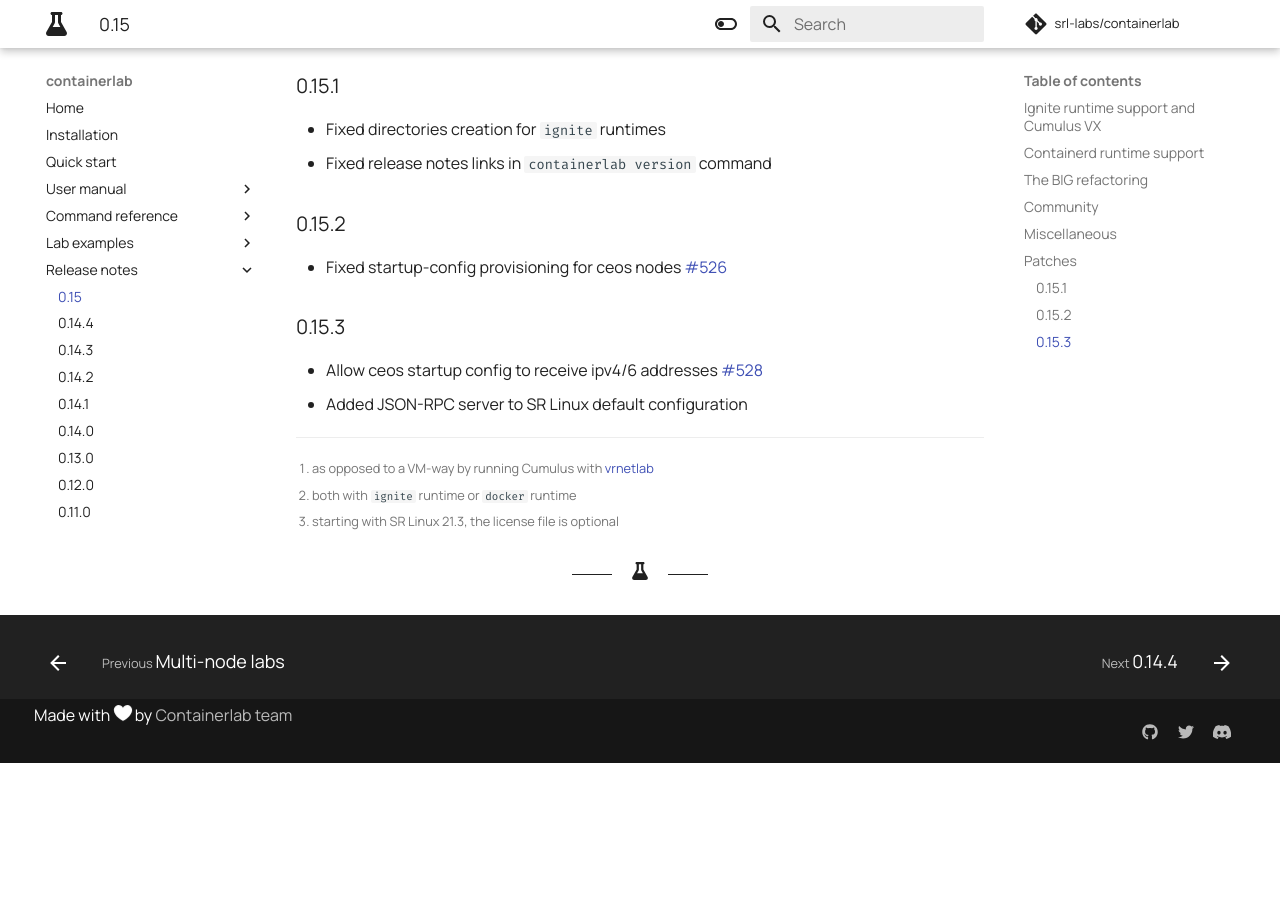
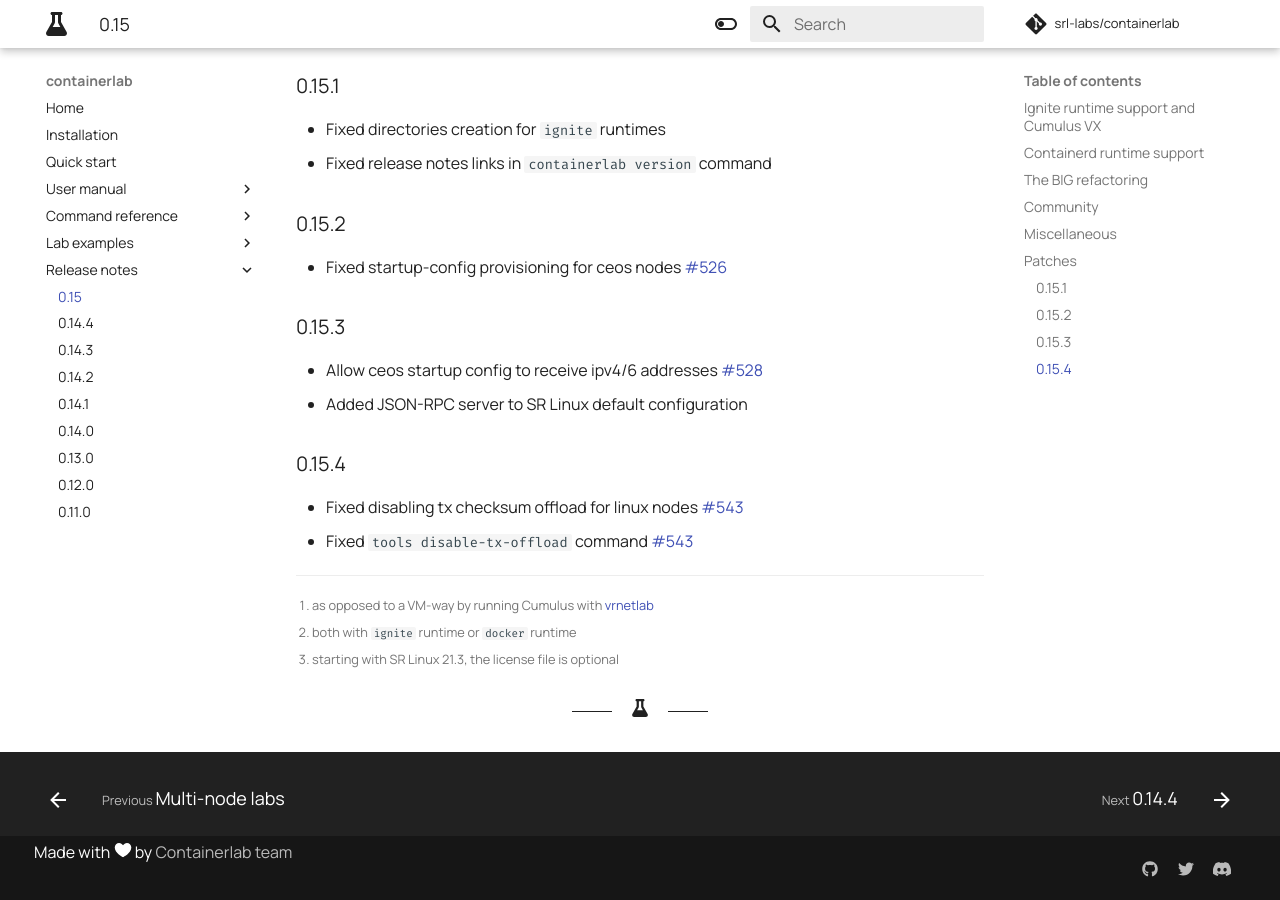
Before and after one commit to srl-labs/containerlab, an MkDocs documentation site: the page built from docs/rn/0.15.md, in a window 1280 px wide and 900 px high, scrolled down 1840 px. Built offline with MkDocs 1.6.1 and Material for MkDocs 9.7.7, drawn with Linux system fonts in a browser that asks for light colours; comment, search, counter and statistics services are not loaded; before the commit the page ends 2603 px from its top, so only the background shows below that.

Commit message:
patch 0.15.4 release notes

```diff
--- a/docs/rn/0.15.md
+++ b/docs/rn/0.15.md
@@ -50,6 +50,10 @@ With that in mind we launched the containerlab's own [discord server](https://di
 * Allow ceos startup config to receive ipv4/6 addresses  [#528](https://github.com/srl-labs/containerlab/issues/528)
 * Added JSON-RPC server to SR Linux default configuration
 
+### 0.15.4
+* Fixed disabling tx checksum offload for linux nodes [#543](https://github.com/srl-labs/containerlab/issues/543)
+* Fixed `tools disable-tx-offload` command [#543](https://github.com/srl-labs/containerlab/issues/543)
+
 [^1]: as opposed to a VM-way by running Cumulus with [vrnetlab](../manual/vrnetlab.md)
 [^2]: both with `ignite` runtime or `docker` runtime
 [^3]: starting with SR Linux 21.3, the license file is optional
```
